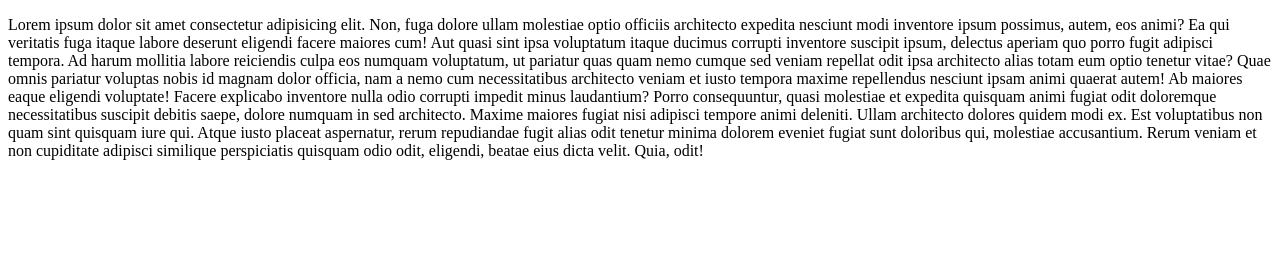
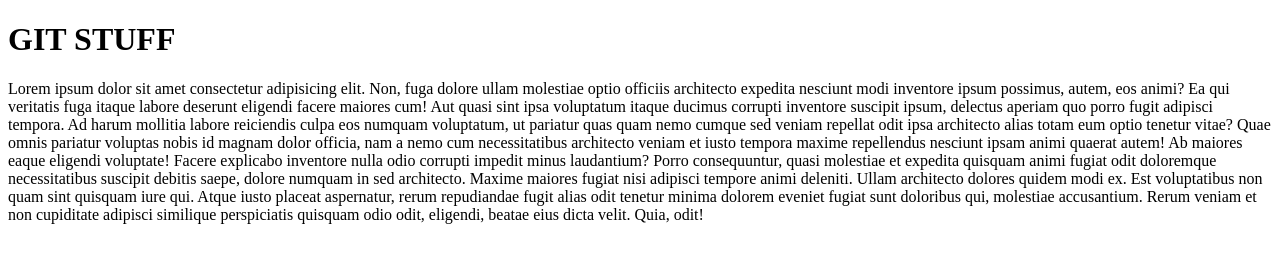
Before and after one commit to whitenoise1148/playing_with_git, a plain HTML site: page index.html in a window 1280 px wide. Drawn offline with Linux system fonts and the light colour scheme.

Commit message:
adding styles

```diff
--- a/index.html
+++ b/index.html
@@ -8,7 +8,7 @@
 </head>
 <body>
     <header>
-
+        <h1>GIT STUFF</h1>
     </header>
     <main>
         <p>Lorem ipsum dolor sit amet consectetur adipisicing elit. Non, fuga dolore ullam molestiae optio officiis architecto expedita nesciunt modi inventore ipsum possimus, autem, eos animi? Ea qui veritatis fuga itaque labore deserunt eligendi facere maiores cum! Aut quasi sint ipsa voluptatum itaque ducimus corrupti inventore suscipit ipsum, delectus aperiam quo porro fugit adipisci tempora. Ad harum mollitia labore reiciendis culpa eos numquam voluptatum, ut pariatur quas quam nemo cumque sed veniam repellat odit ipsa architecto alias totam eum optio tenetur vitae? Quae omnis pariatur voluptas nobis id magnam dolor officia, nam a nemo cum necessitatibus architecto veniam et iusto tempora maxime repellendus nesciunt ipsam animi quaerat autem! Ab maiores eaque eligendi voluptate! Facere explicabo inventore nulla odio corrupti impedit minus laudantium? Porro consequuntur, quasi molestiae et expedita quisquam animi fugiat odit doloremque necessitatibus suscipit debitis saepe, dolore numquam in sed architecto. Maxime maiores fugiat nisi adipisci tempore animi deleniti. Ullam architecto dolores quidem modi ex. Est voluptatibus non quam sint quisquam iure qui. Atque iusto placeat aspernatur, rerum repudiandae fugit alias odit tenetur minima dolorem eveniet fugiat sunt doloribus qui, molestiae accusantium. Rerum veniam et non cupiditate adipisci similique perspiciatis quisquam odio odit, eligendi, beatae eius dicta velit. Quia, odit!</p>
```
Also changed, not shown: styles/styles.css (added).
